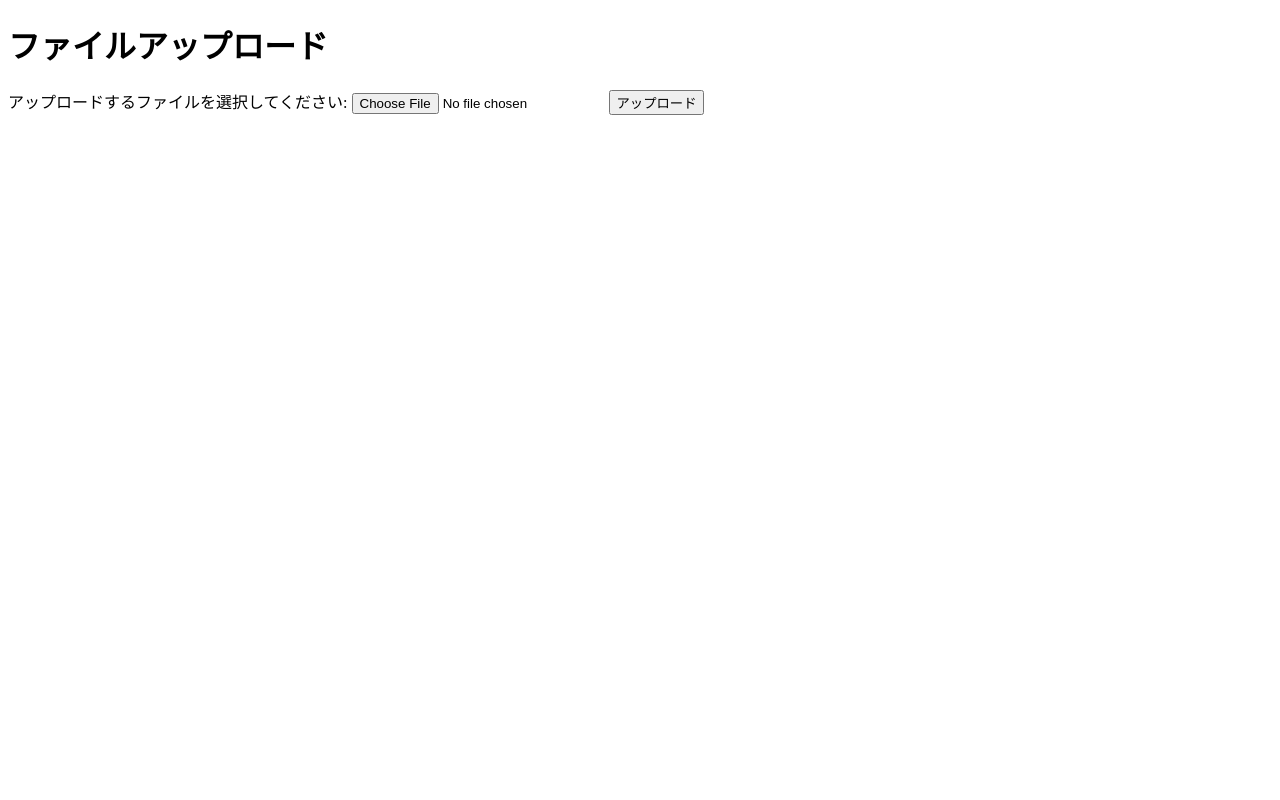
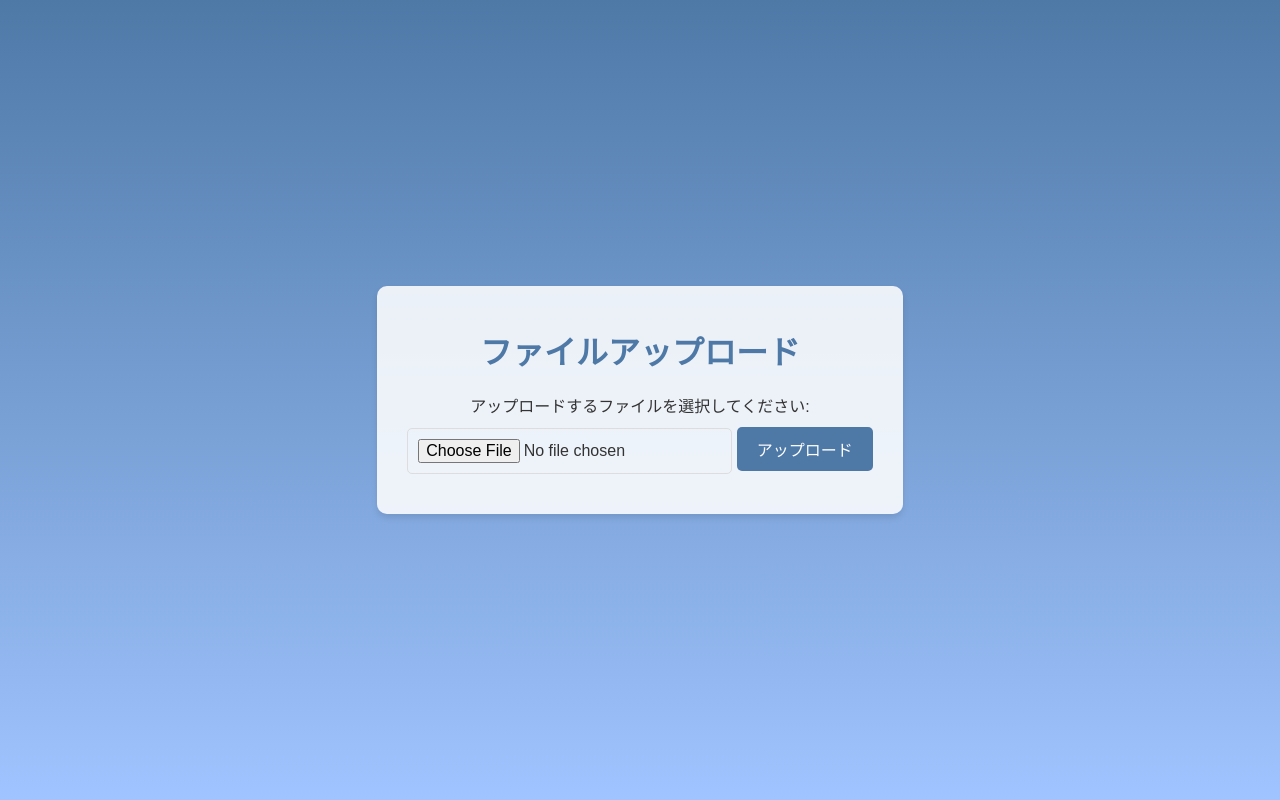
Before and after one commit to Shogo2626/FBDUploadApp, a Flask app: page / in a window 1280 px wide. Run offline with Flask 3, Linux system fonts and the light colour scheme.

Commit message:
Update app.py

```diff
--- a/templates/upload.html
+++ b/templates/upload.html
@@ -3,10 +3,69 @@
 <head>
     <meta charset="UTF-8">
     <title>ファイルアップロード</title>
+    <style>
+        /* ベースのスタイル */
+        body {
+            font-family: Arial, sans-serif;
+            background: linear-gradient(to bottom, #4e79a7, #a0c4ff);
+            color: #333;
+            margin: 0;
+            padding: 0;
+            display: flex;
+            justify-content: center;
+            align-items: center;
+            height: 100vh;
+        }
+
+        /* フォームのスタイル */
+        form {
+            background: #ffffffdd;
+            padding: 20px 30px;
+            border-radius: 10px;
+            box-shadow: 0px 4px 6px rgba(0, 0, 0, 0.1);
+            text-align: center;
+        }
+
+        h1 {
+            margin-bottom: 20px;
+            color: #4e79a7;
+            font-weight: bold;
+        }
+
+        label {
+            display: block;
+            margin-bottom: 10px;
+            font-size: 1rem;
+        }
+
+        input[type="file"] {
+            padding: 10px;
+            font-size: 1rem;
+            border-radius: 5px;
+            border: 1px solid #ddd;
+            margin-bottom: 20px;
+            cursor: pointer;
+        }
+
+        button {
+            background: #4e79a7;
+            color: #fff;
+            font-size: 1rem;
+            border: none;
+            padding: 10px 20px;
+            border-radius: 5px;
+            cursor: pointer;
+            transition: background-color 0.3s;
+        }
+
+        button:hover {
+            background: #3a5e88;
+        }
+    </style>
 </head>
 <body>
-    <h1>ファイルアップロード</h1>
     <form action="/" method="post" enctype="multipart/form-data">
+        <h1>ファイルアップロード</h1>
         <label for="file">アップロードするファイルを選択してください:</label>
         <input type="file" name="file" id="file" required>
         <button type="submit">アップロード</button>
```
